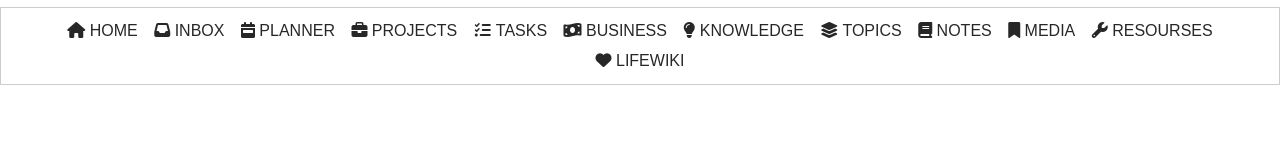
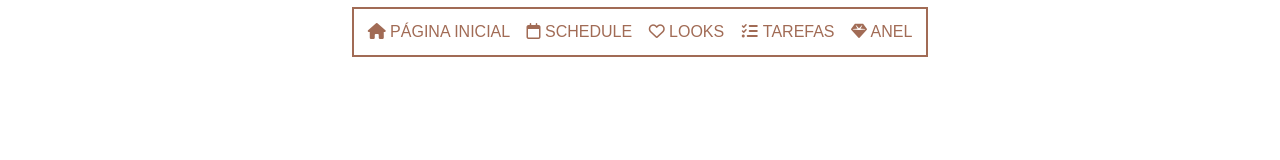
Before and after one commit to pamellacarol04-svg/notion, a plain HTML site: page index.html in a window 1280 px wide. Drawn offline with Linux system fonts and the light colour scheme.

Commit message:
Modify navigation links and update styles
Updated navigation links and styles in the index.html file.

```diff
--- a/index.html
+++ b/index.html
@@ -32,7 +32,7 @@
 		}
 
 		.navMenu a {
-			color: #272727;
+			color: #a16b55;
 			text-decoration: none;
 			text-transform: uppercase;
 			display: inline-block;
@@ -40,17 +40,17 @@
 		}
 
 		.background {
-			background-color: #ece5f0;
+			background-color: #f5ece7;
 		}
 
 		.border {
-			border: 1px solid #cccccc;
+			border: 2px solid #a16b55;
 
 		}
 
 		.navMenu a:hover {
 
-			color: #d09c0b;
+			color: #a16b55;
 		}
 	</style>
 </head>
@@ -58,18 +58,11 @@
 <body>
 
 	<nav class="navMenu  border">
-		<a id="home" onclick="navigate(this.id)" href="#"> <i class="fa-solid fa-house"></i> Home</a>
-		<a id="inbox" onclick="navigate(this.id)" href="#"> <i class="fa-solid fa-inbox"></i> Inbox</a>
-		<a id="week" onclick="navigate(this.id)" href="#"> <i class="fa-solid fa-calendar-week"></i> Planner</a>
-		<a id="projects" onclick="navigate(this.id)" href="#"> <i class="fa-solid fa-briefcase"></i> Projects</a>
-		<a id="tasks" onclick="navigate(this.id)" href="#"> <i class="fa-solid fa-list-check"></i> Tasks</a>
-		<a id="business" onclick="navigate(this.id)" href="#"> <i class="fa-solid fa-money-bill-wave"></i> Business</a>
-		<a id="knowledge" onclick="navigate(this.id)" href="#"> <i class="fa-solid fa-lightbulb"></i> Knowledge</a>
-		<a id="topics" onclick="navigate(this.id)" href="#"> <i class="fa-solid fa-layer-group"></i> Topics</a>
-		<a id="notes" onclick="navigate(this.id)" href="#"> <i class="fa-solid fa-book"></i> Notes</a>
-		<a id="media" onclick="navigate(this.id)" href="#"> <i class="fa-solid fa-bookmark"></i> Media</a>
-		<a id="resourses" onclick="navigate(this.id)" href="#"> <i class="fa-solid fa-wrench"></i> Resourses</a>
-		<a id="lifewiki" onclick="navigate(this.id)" href="#"> <i class="fa-solid fa-heart"></i> Lifewiki</a>
+		<a id="primeiro" onclick="navigate(this.id)" href="#"> <i class="fa-solid fa-house"></i> Página Inicial</a>
+		<a id="segundo" onclick="navigate(this.id)" href="#"> <i class="fa-regular fa-calendar"></i> Schedule</a>
+		<a id="terceiro" onclick="navigate(this.id)" href="#"> <i class="fa-regular fa-heart"></i> Looks</a>
+		<a id="quarto" onclick="navigate(this.id)" href="#"> <i class="fa-solid fa-list-check"></i> Tarefas</a>
+		<a id="quinto" onclick="navigate(this.id)" href="#"> <i class="fa-solid fa-gem"></i> Anel</a>
 
 
 
@@ -86,33 +79,20 @@
 
 		function navigate(id) {
 
-			if (id == 'TOTVS')
-				window.open("https://anbarensino158272.rm.cloudtotvs.com.br/FrameHTML/web/app/edu/PortalEducacional/#/", '_blank').focus();
-			else if (id == "inbox")
-				window.open("https://example.com", '_blank').focus();
-			else if (id == "week")
-				window.open("https://example.com", '_blank').focus();
-			else if (id == "month")
-				window.open("https://example.com", '_blank').focus();
-			else if (id == "projects")
-				window.open("https://example.com", '_blank').focus();
-			else if (id == "business")
-				window.open("https://example.com", '_blank').focus();
-			else if (id == "tasks")
-				window.open("https://example.com", '_blank').focus();
-			else if (id == "knowledge")
-				window.open("https://example.com", '_blank').focus();
-			else if (id == "topics")
-				window.open("https://example.com", '_blank').focus();
-			else if (id == "notes")
-				window.open("https://example.com", '_blank').focus();
-			else if (id == "media")
-				window.open("https://example.com", '_blank').focus();
-			else if (id == "resourses")
-				window.open("https://example.com3", '_blank').focus();
-			else if (id == "lifewiki")
-				window.open("https://example.com", '_blank').focus();
+			if (id == 'primeiro')
+				window.open("https://www.notion.so/med26/f-o-r-m-a-t-u-r-a-2d96f65f7fbd8055903bda5996d2d6c5?source=copy_link", '_blank').focus();
 
+			else if (id == "segundo")
+				window.open("https://www.notion.so/med26/Planejamento-2d96f65f7fbd81bab0a7ef0612ebd043?source=copy_link", '_blank').focus();
+
+			else if (id == "terceiro")
+				window.open("https://www.notion.so/med26/Looks-2e16f65f7fbd803781b7e5334ddfd98b?source=copy_link", '_blank').focus();
+
+			else if (id == "quarto")
+				window.open("https://www.notion.so/med26/Tarefas-2e16f65f7fbd8017ad1fdbb3a6f57a36?source=copy_link", '_blank').focus();
+
+			else if (id == "quinto")
+				window.open("https://www.notion.so/med26/Anel-2e16f65f7fbd80fbad9bd2ea339a59d7?source=copy_link", '_blank').focus();
 		}
 	</script>
 
```
